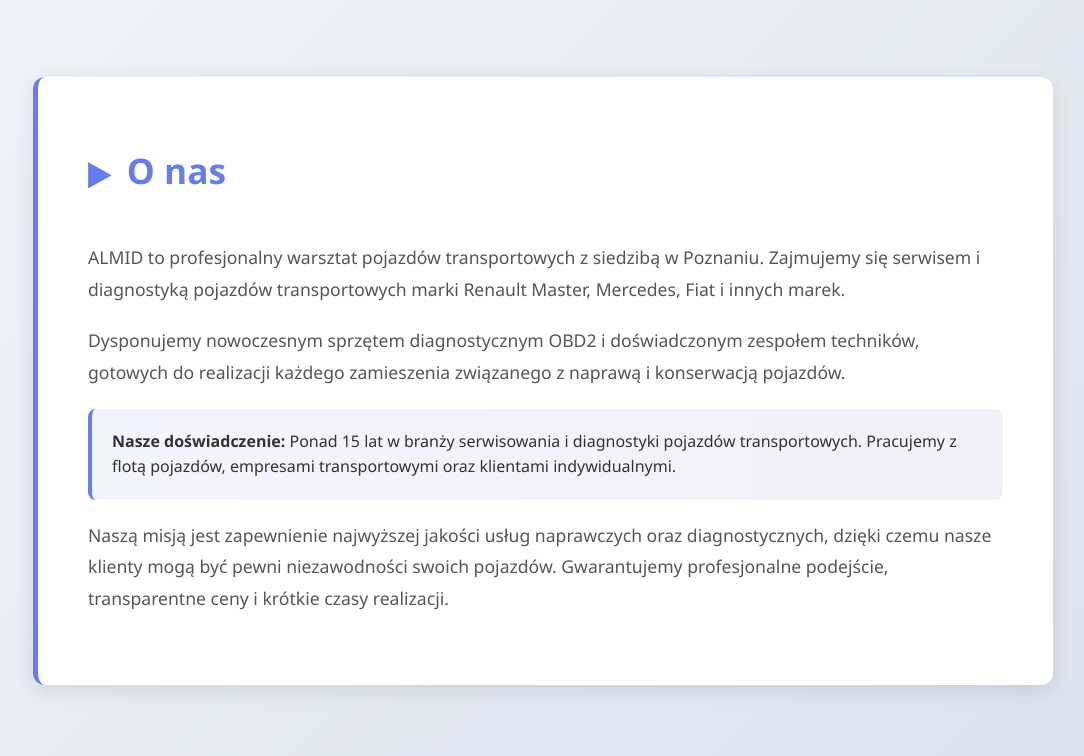
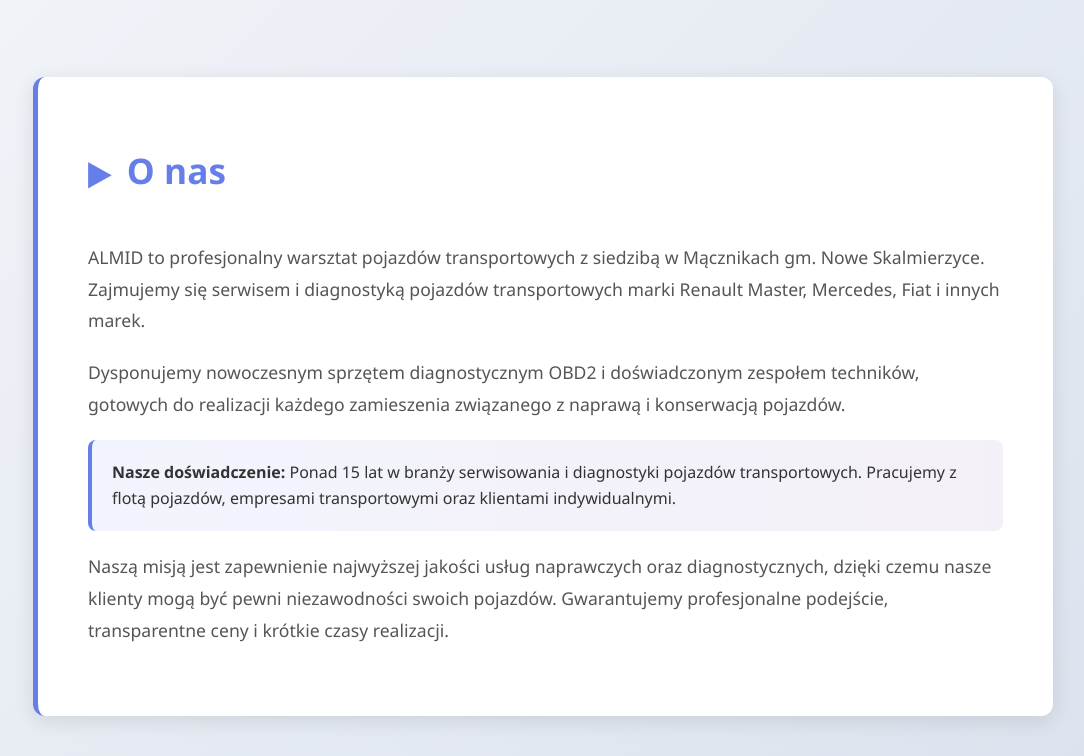
Before and after one commit to bubexik/almid-warsztat, a Flask app: page / in a window 1280 px wide. Shown: the part 375-1131 px from the top of the page, without its empty margins (97-1181 px from the left). Run offline with Flask 3, Linux system fonts and the light colour scheme.

Commit message:
Dodaj informacje o warsztacie samochodowym - lokalizacja Nowe Skalmierzyce

```diff
--- a/templates/index.html
+++ b/templates/index.html
@@ -56,7 +56,7 @@
             <div class="section-content">
                 <h2>O nas</h2>
                 <p class="about-text">
-                    ALMID to profesjonalny warsztat pojazdów transportowych z siedzibą w Poznaniu. Zajmujemy się serwisem i diagnostyką pojazdów transportowych marki Renault Master, Mercedes, Fiat i innych marek.
+                    ALMID to profesjonalny warsztat pojazdów transportowych z siedzibą w Mącznikach gm. Nowe Skalmierzyce. Zajmujemy się serwisem i diagnostyką pojazdów transportowych marki Renault Master, Mercedes, Fiat i innych marek.
                 </p>
                 <p class="about-text">
                     Dysponujemy nowoczesnym sprzętem diagnostycznym OBD2 i doświadczonym zespołem techników, gotowych do realizacji każdego zamieszenia związanego z naprawą i konserwacją pojazdów.
```
